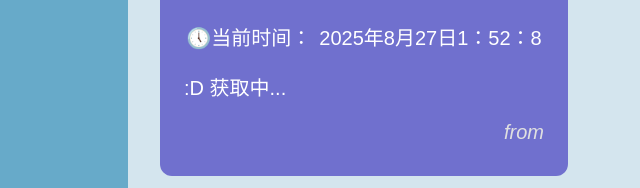
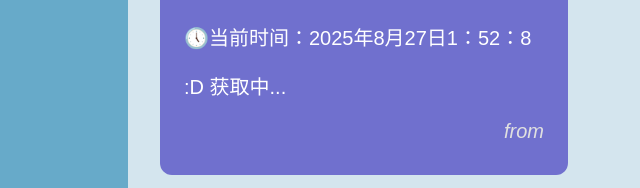
Before and after one commit to KyseanKoishi/kysean-website, a plain HTML site: page index.html in a window 1280 px wide. Shown: the part 320-508 px from the top of the page, 640-1280 px from the left. Drawn offline with Linux system fonts and the light colour scheme; no server answers; a web font is replaced by a local one.

Commit message:
modified:   index.html

```diff
--- a/index.html
+++ b/index.html
@@ -65,15 +65,11 @@
         #message .clock-bar {
             width: 100%;
             height: 30px;
-            display: flex;
             justify-content: center;
-            border-radius: 6px;
+            border-radius: 12px;
             margin-top: 12px;
         }
 
-        #clock {
-            margin-left: 8px;
-        }
 
         #hitokoto_from {
             text-align: right;
@@ -157,7 +153,7 @@
             <!--仪表盘-->
             <div id="message">
                 <h2 id = "message_title"> 📊仪表盘 📊</h2>
-                <div class="clock-bar">🕔当前时间：<div id="clock">当前时间</div></div>
+                <span class="clock-bar">🕔当前时间：<span id = "clock">当前时间</span></span>
                 <p id="hitokoto_text">:D 获取中...</p>
                 <p id="hitokoto_from">from</p>
             </div>
```
